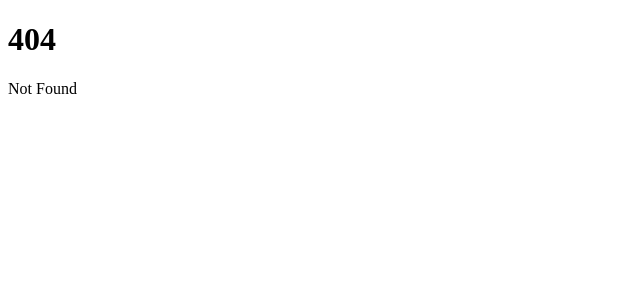
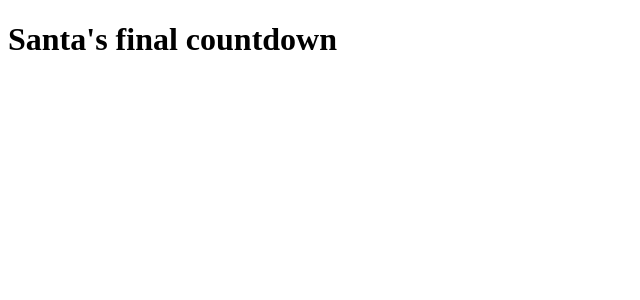
Before and after one commit to Swarleys/advents, a SvelteKit app in the folder AdventOfSvelte/: page /day-nine in a window 1280 px wide. Before the commit this address had no page. Shown: the top 300 px of the page, without its empty margins (0-640 px from the left). Built offline with nearby package versions, Linux system fonts and the light colour scheme.

Commit message:
Starting day nine Advent of Svelte

```diff
--- /dev/null
+++ b/AdventOfSvelte/src/routes/day-nine/+page.svelte
@@ -0,0 +1 @@
+<h1>Santa's final countdown</h1>
```
